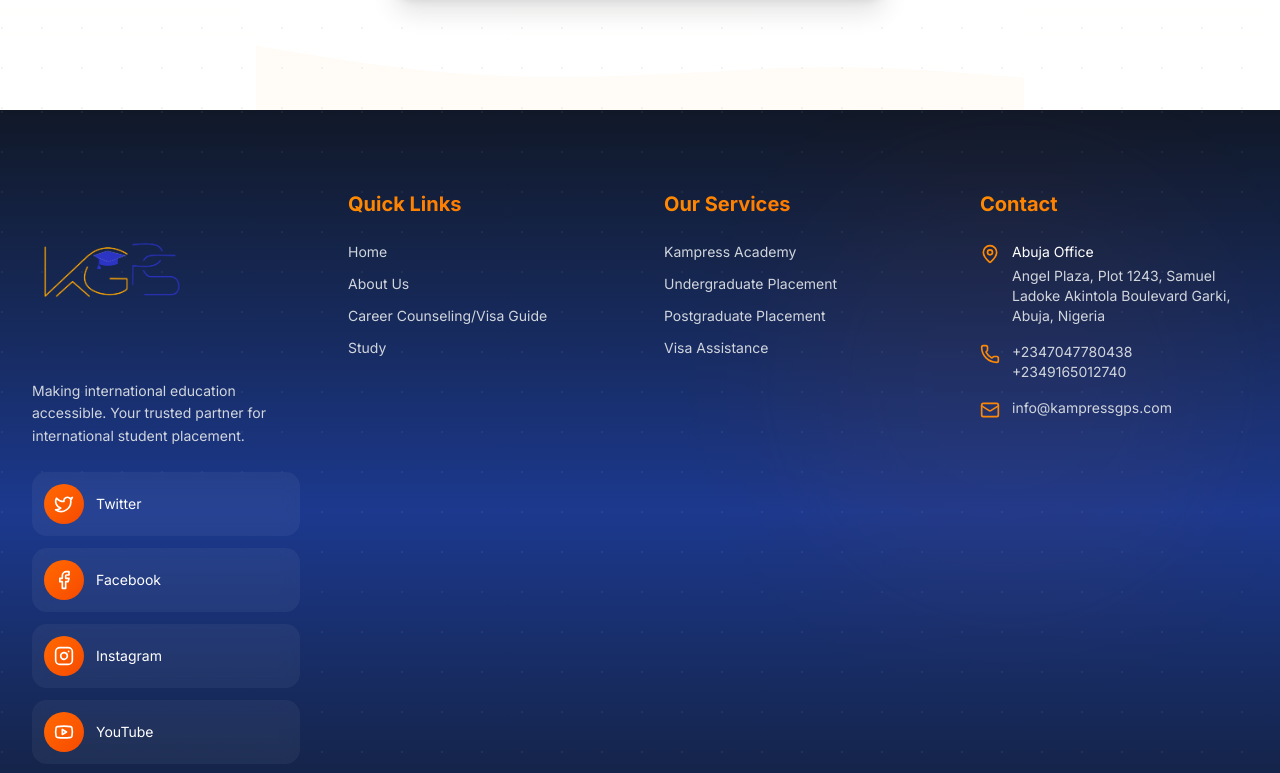
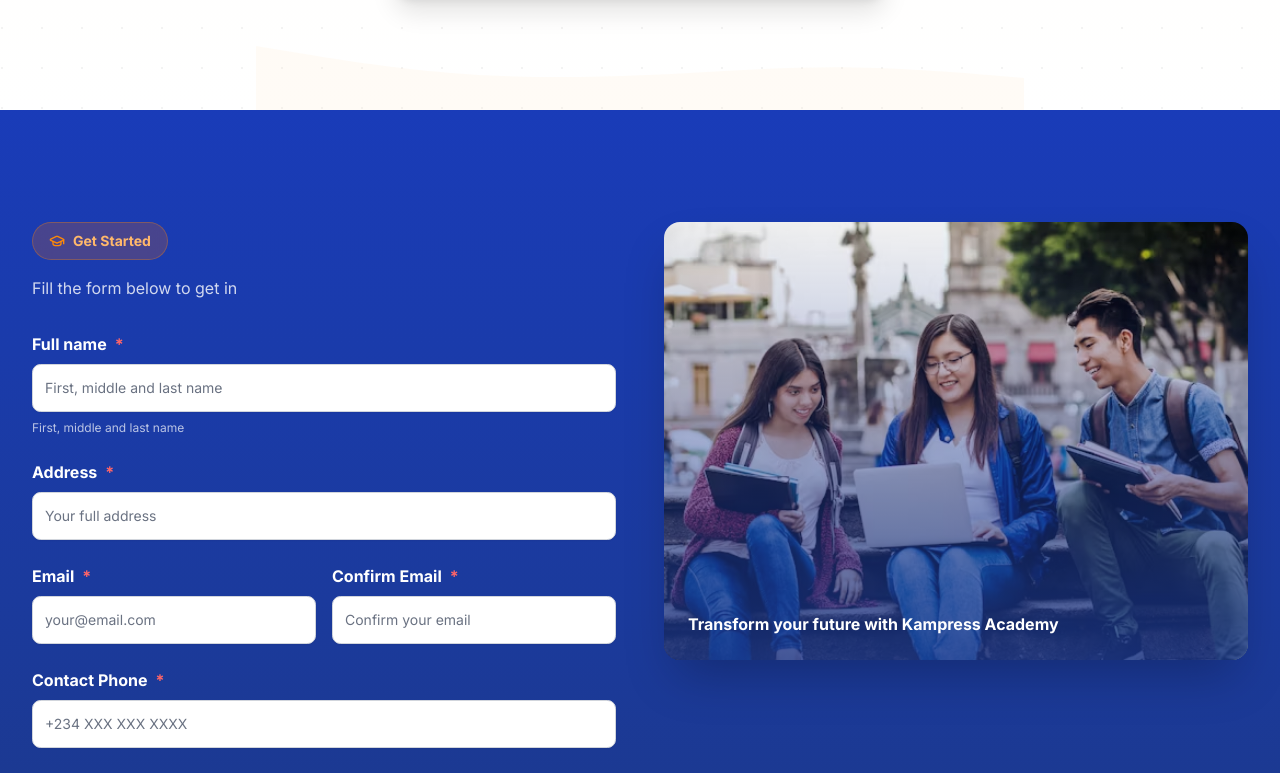
Before and after one commit to Balamathias/kampress, a Next.js app: page /about in a window 1280 px wide. Shown: the part 5787-6560 px from the top of the page. Built offline with nearby package versions, Linux system fonts and the light colour scheme.

Commit message:
Brief UI Modification

```diff
--- a/src/app/about/page.tsx
+++ b/src/app/about/page.tsx
@@ -14,6 +14,7 @@ export default function AboutPage() {
       <MissionVisionCards />
       <StrategyValues />
       <SimpleSteps />
+      <GetStartedFormSection />
     </main>
   );
 }
```
